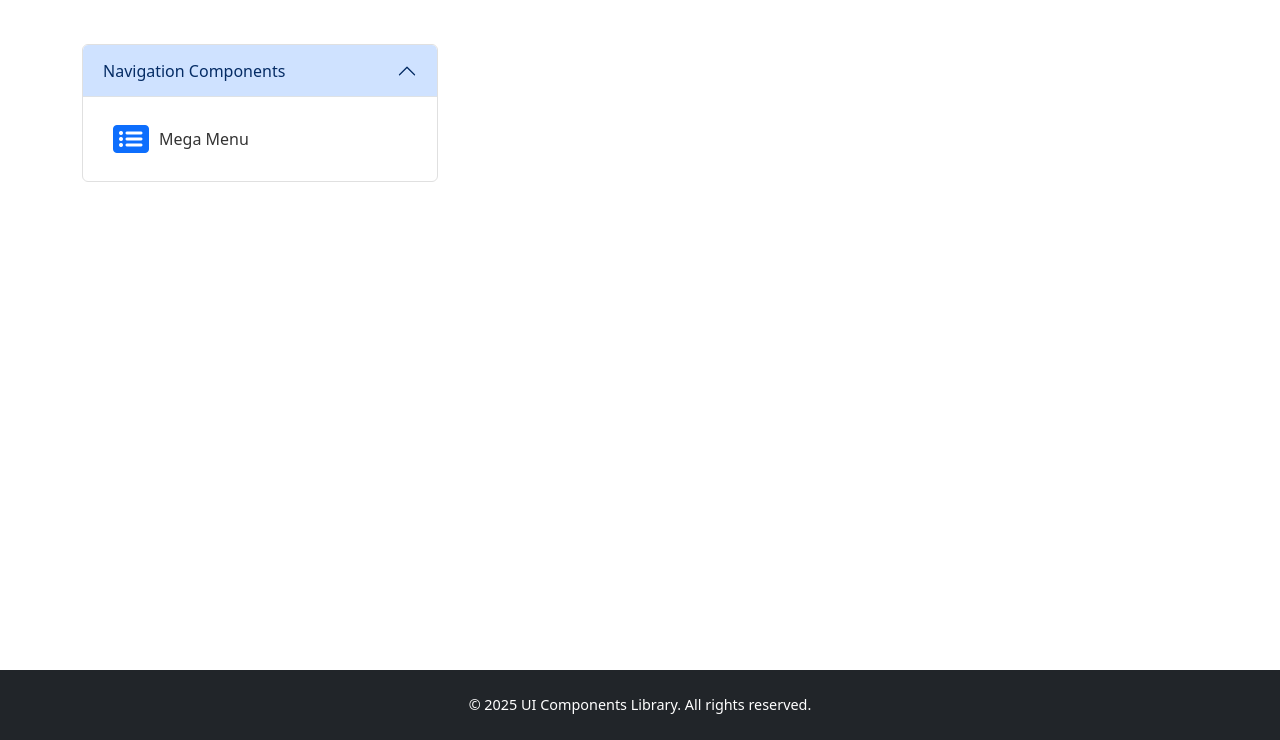
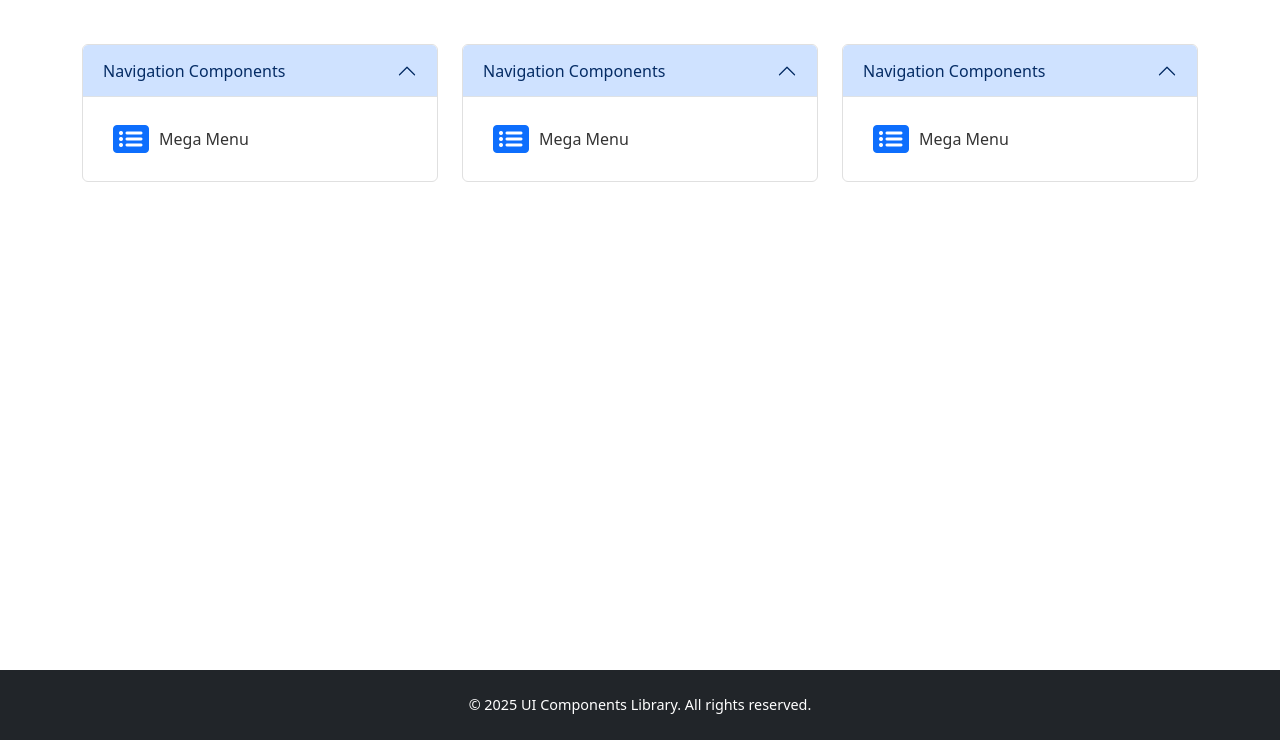
Before and after one commit to MohamadAdil/components, a plain HTML site: page index.html in a window 1280 px wide. Shown: the part 194-934 px from the top of the page. Drawn offline with Linux system fonts and the light colour scheme; files whose address does not match are found by name.

Commit message:
'15-08-2025'

```diff
--- a/index.html
+++ b/index.html
@@ -69,6 +69,60 @@
 
             </div>
           </div>
+          <div class="col-md-4 mb-3">
+            <div class="accordion" id="componentsAccordion">
+              <!-- Navigation Components -->
+              <div class="accordion-item component-card">
+                <h3 class="accordion-header" id="headingNavigation">
+                  <button class="accordion-button" type="button" data-bs-toggle="collapse"
+                    data-bs-target="#collapseNavigation" aria-expanded="true" aria-controls="collapseNavigation">
+                    Navigation Components
+                  </button>
+                </h3>
+                <div id="collapseNavigation" class="accordion-collapse collapse show"
+                  aria-labelledby="headingNavigation" data-bs-parent="#componentsAccordion">
+                  <div class="accordion-body">
+                    <ul>
+                      <li>
+                        <a href="components/accordion.html" class="component-link">
+                          <i class="fas fa-list-alt fa-2x text-primary"></i>
+                          <span class="card-title">Mega Menu</span>
+                        </a>
+                      </li>
+                    </ul>
+                  </div>
+                </div>
+              </div>
+
+            </div>
+          </div>
+          <div class="col-md-4 mb-3">
+            <div class="accordion" id="componentsAccordion">
+              <!-- Navigation Components -->
+              <div class="accordion-item component-card">
+                <h3 class="accordion-header" id="headingNavigation">
+                  <button class="accordion-button" type="button" data-bs-toggle="collapse"
+                    data-bs-target="#collapseNavigation" aria-expanded="true" aria-controls="collapseNavigation">
+                    Navigation Components
+                  </button>
+                </h3>
+                <div id="collapseNavigation" class="accordion-collapse collapse show"
+                  aria-labelledby="headingNavigation" data-bs-parent="#componentsAccordion">
+                  <div class="accordion-body">
+                    <ul>
+                      <li>
+                        <a href="components/accordion.html" class="component-link">
+                          <i class="fas fa-list-alt fa-2x text-primary"></i>
+                          <span class="card-title">Mega Menu</span>
+                        </a>
+                      </li>
+                    </ul>
+                  </div>
+                </div>
+              </div>
+
+            </div>
+          </div>
         </div>
       </div>
     </section>
```
